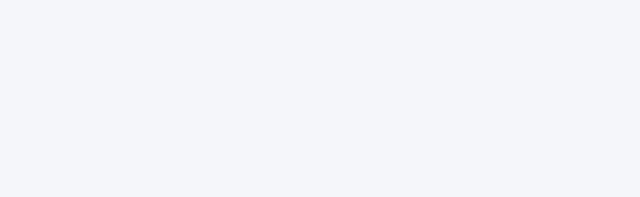
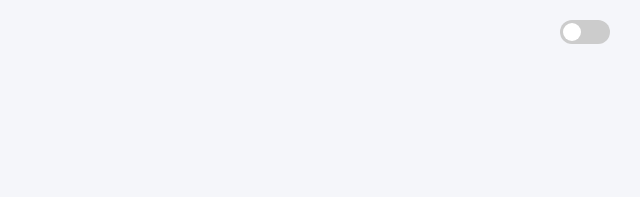
Before and after one commit to GuzGadelha/TrabalhoWeb, a plain HTML site: page login/index.html in a window 1280 px wide. Shown: the top 197 px of the page, 640-1280 px from the left. Drawn offline with Linux system fonts and the light colour scheme.

Commit message:
Correções e mudanças

```diff
--- a/login/index.html
+++ b/login/index.html
@@ -7,6 +7,15 @@
   <link rel="stylesheet" href="style.css">
 </head>
 <body>
+<!-- ---------- Toggle Tema ---------- -->
+  <div class="theme-toggle">
+    <label class="switch">
+      <input type="checkbox" id="themeSwitch">
+      <span class="slider"></span>
+    </label>
+    <span class="theme-text"></span>
+  </div>
+<!-- ---------- Formulário ---------- -->
   <div class="container">
     <div class="form-box" id="login">
       <h2>Login</h2>
--- a/login/script.js
+++ b/login/script.js
@@ -1,4 +1,4 @@
-// Alternar entre Login e Cadastro
+/* ---------- Alternar entre Login e Cadastro ---------- */
 const toRegister = document.getElementById("toRegister");
 const toLogin = document.getElementById("toLogin");
 const loginBox = document.getElementById("login");
@@ -14,7 +14,7 @@ toLogin.addEventListener("click", () => {
   loginBox.classList.remove("hidden");
 });
 
-// Validação de Cadastro
+/* ---------- Validação de Cadastro ---------- */
 document.getElementById("registerForm").addEventListener("submit", (e) => {
   e.preventDefault();
 
@@ -33,15 +33,12 @@ document.getElementById("registerForm").addEventListener("submit", (e) => {
     return;
   }
 
-  // Simulação de sucesso (aqui entraria integração com backend)
   alert(`Cadastro realizado com sucesso!\nBem-vindo, ${nome}!`);
   e.target.reset();
-
-  // Volta para login
   toLogin.click();
 });
 
-// Validação de Login
+/* ---------- Validação de Login ---------- */
 document.getElementById("loginForm").addEventListener("submit", (e) => {
   e.preventDefault();
 
@@ -55,3 +52,18 @@ document.getElementById("loginForm").addEventListener("submit", (e) => {
 
   alert(`Bem-vindo de volta, ${email}!`);
 });
+
+
+/* ---------- Alternância de tema claro/escuro ---------- */
+const themeSwitch = document.getElementById("themeSwitch");
+
+/* ---------- Mantém preferência salva ---------- */
+if (localStorage.getItem("theme") === "dark") {
+  document.body.classList.add("dark");
+  themeSwitch.checked = true;
+}
+
+themeSwitch.addEventListener("change", () => {
+  document.body.classList.toggle("dark");
+  localStorage.setItem("theme", document.body.classList.contains("dark") ? "dark" : "light");
+});
--- a/login/style.css
+++ b/login/style.css
@@ -6,7 +6,7 @@
   box-sizing: border-box;
   font-family: 'Poppins', sans-serif;
 }
-
+/* ---------- Elemento Raiz ---------- */
 :root {
   --bg: #f5f6fa;
   --text: #333;
@@ -19,6 +19,7 @@
   --trans05: all 0.5s ease;
 }
 
+/* ---------- Layout Raiz ---------- */
 body {
   background: var(--bg);
   color: var(--text);
@@ -29,6 +30,60 @@ body {
   transition: var(--trans03);
 }
 
+/* ---------- Toggle Tema ---------- */
+.theme-toggle {
+  position: absolute;
+  top: 20px;
+  right: 20px;
+  display: flex;
+  align-items: center;
+  gap: 10px;
+}
+
+.switch {
+  position: relative;
+  display: inline-block;
+  width: 50px;
+  height: 24px;
+}
+
+.switch input {
+  display: none;
+}
+
+.slider {
+  position: absolute;
+  cursor: pointer;
+  top: 0; left: 0;
+  right: 0; bottom: 0;
+  background-color: #ccc;
+  transition: var(--trans04);
+  border-radius: 24px;
+}
+
+.slider:before {
+  position: absolute;
+  content: "";
+  height: 18px; width: 18px;
+  left: 3px; bottom: 3px;
+  background-color: white;
+  transition: var(--trans04);
+  border-radius: 50%;
+}
+
+input:checked + .slider {
+  background-color: var(--primary);
+}
+
+input:checked + .slider:before {
+  transform: translateX(26px);
+}
+
+.theme-text {
+  font-size: 1.2rem;
+}
+
+/* ---------- Formulário ---------- */
 .container {
   width: 100%;
   max-width: 400px;
@@ -113,7 +168,7 @@ button:hover {
   text-decoration: underline;
 }
 
-/* ---- Modo escuro opcional ---- */
+/* ---------- Tema Escuro ---------- */
 body.dark {
   --bg: #18191a;
   --text: #eee;
```
Lines whose indentation alone changed are shown as unchanged.
